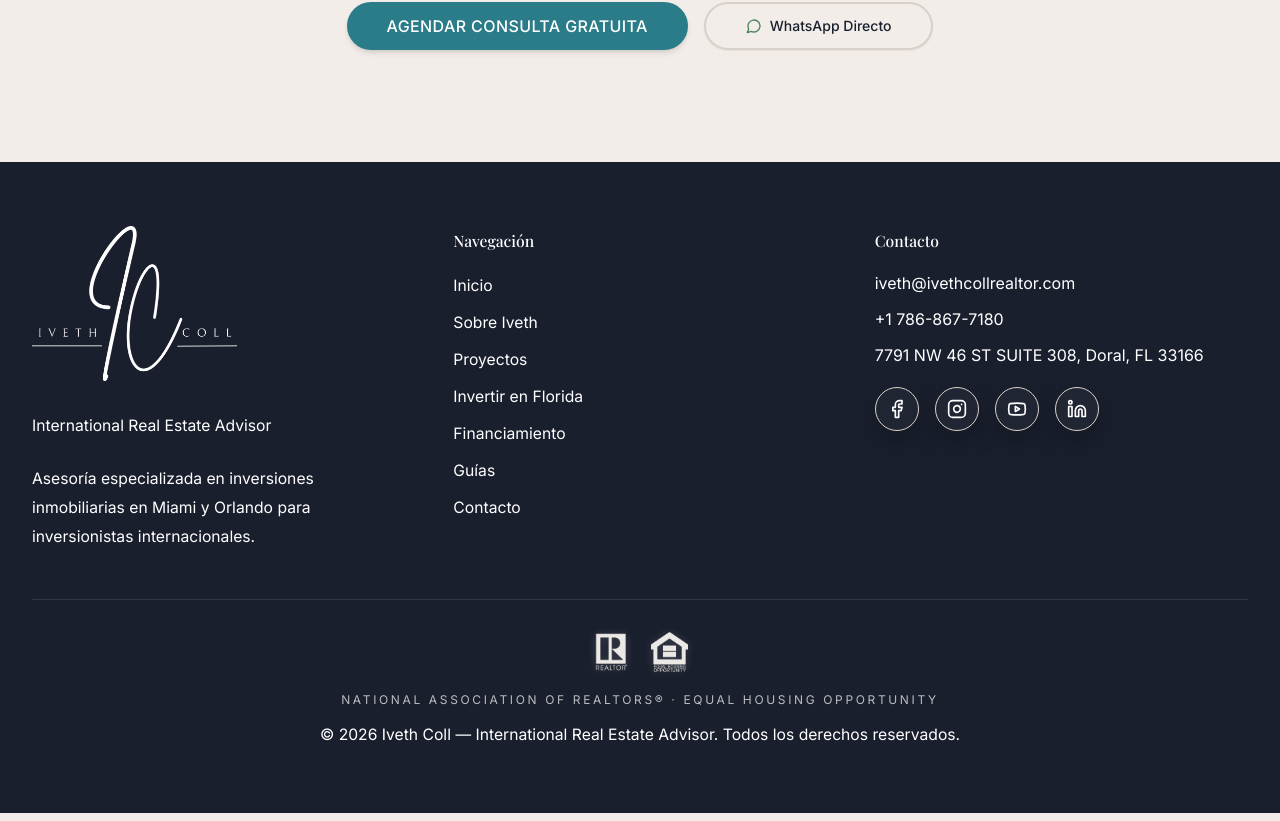
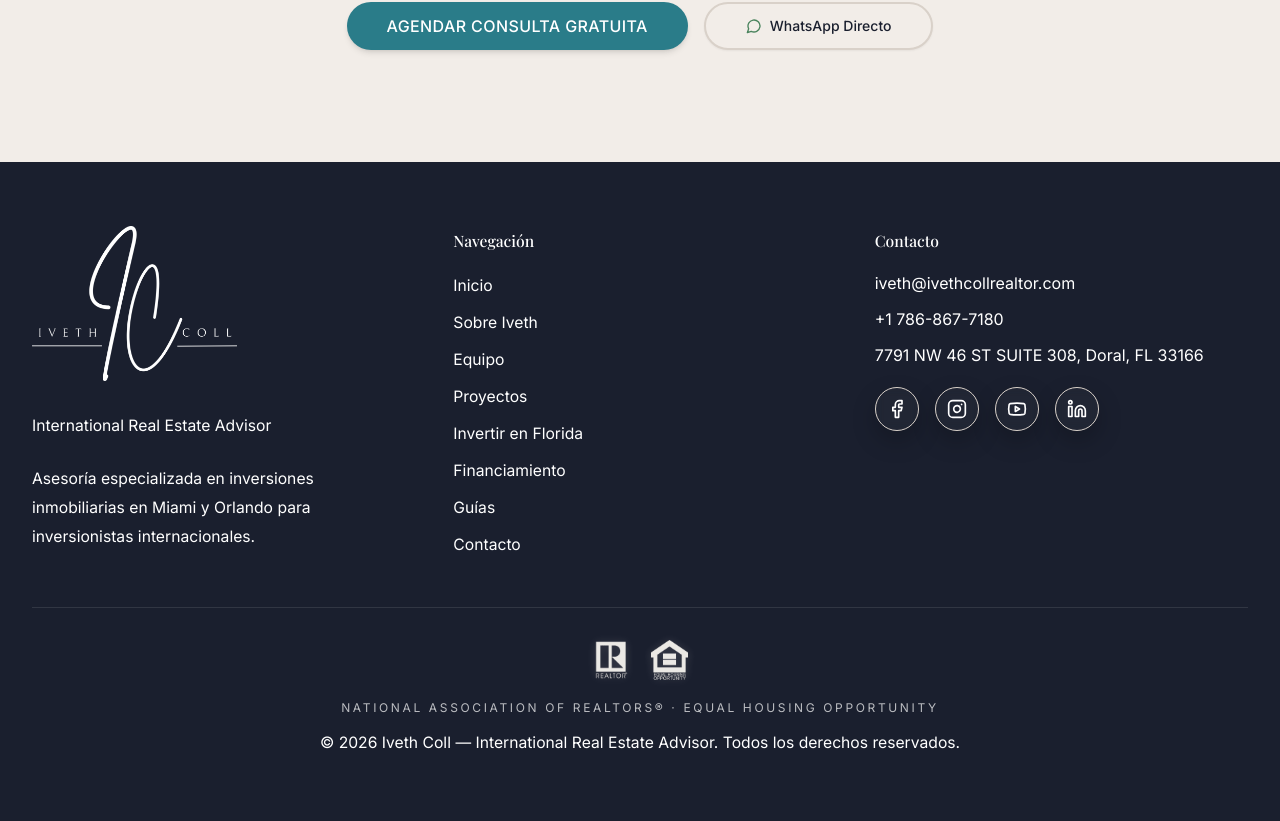
Before and after one commit to frankac88/IvethRealtorBD, a React (Vite) app: page / in a window 1280 px wide. Shown: the part 4043-4864 px from the top of the page. Built offline with nearby package versions, Linux system fonts and the light colour scheme; no server answers; the database is empty.

Commit message:
feat: add localized footer component with navigation, social links, and branding assets

```diff
--- a/src/components/Footer.tsx
+++ b/src/components/Footer.tsx
@@ -17,6 +17,7 @@ const Footer = () => {
   const links = [
     { label: t(ft.navLinks.home), routeKey: "home" as LocalizedRouteKey },
     { label: t(ft.navLinks.about), routeKey: "about" as LocalizedRouteKey },
+    { label: t(ft.navLinks.team), routeKey: "team" as LocalizedRouteKey },
     { label: t(ft.navLinks.projects), routeKey: "projects" as LocalizedRouteKey },
     { label: t(ft.navLinks.invest), routeKey: "invest" as LocalizedRouteKey },
     { label: t(ft.navLinks.financing), routeKey: "financing" as LocalizedRouteKey },
@@ -59,6 +60,11 @@ const Footer = () => {
                 <Link
                   key={link.routeKey}
                   to={getLocalizedPath(link.routeKey, language)}
+                  onClick={() => {
+                    if (link.routeKey === "home") {
+                      window.scrollTo({ top: 0, behavior: "smooth" });
+                    }
+                  }}
                   className="type-body-sm text-primary-foreground transition-colors hover:text-primary-foreground/70"
                 >
                   {link.label}
--- a/src/i18n/translations/footer.ts
+++ b/src/i18n/translations/footer.ts
@@ -10,6 +10,7 @@ export const footerTranslations = {
   navLinks: {
     home: { es: "Inicio", en: "Home" },
     about: { es: "Sobre Iveth", en: "About Iveth" },
+    team: { es: "Equipo", en: "Team" },
     projects: { es: "Proyectos", en: "Projects" },
     invest: { es: "Invertir en Florida", en: "Invest in Florida" },
     financing: { es: "Financiamiento", en: "Financing" },
```
